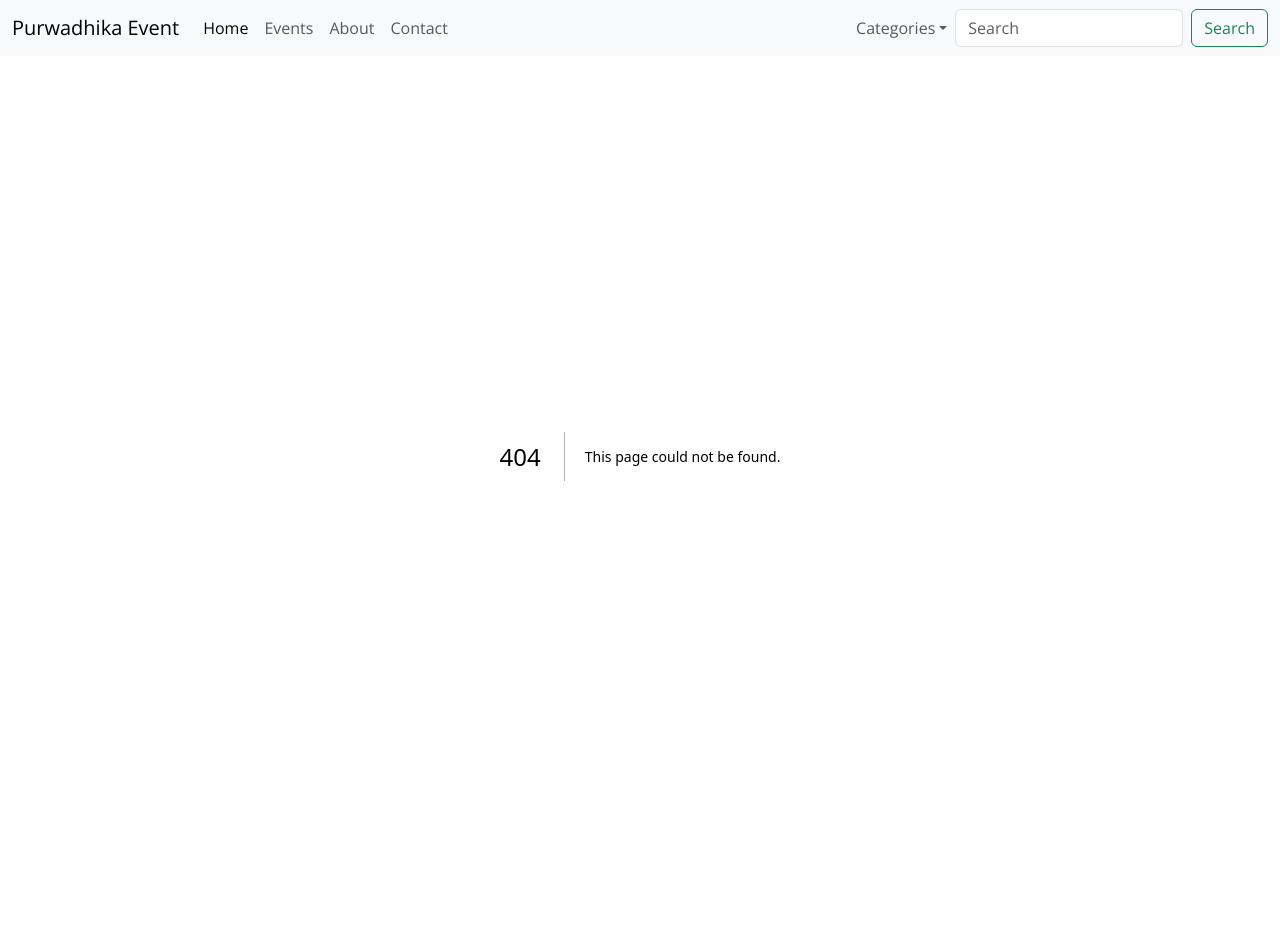
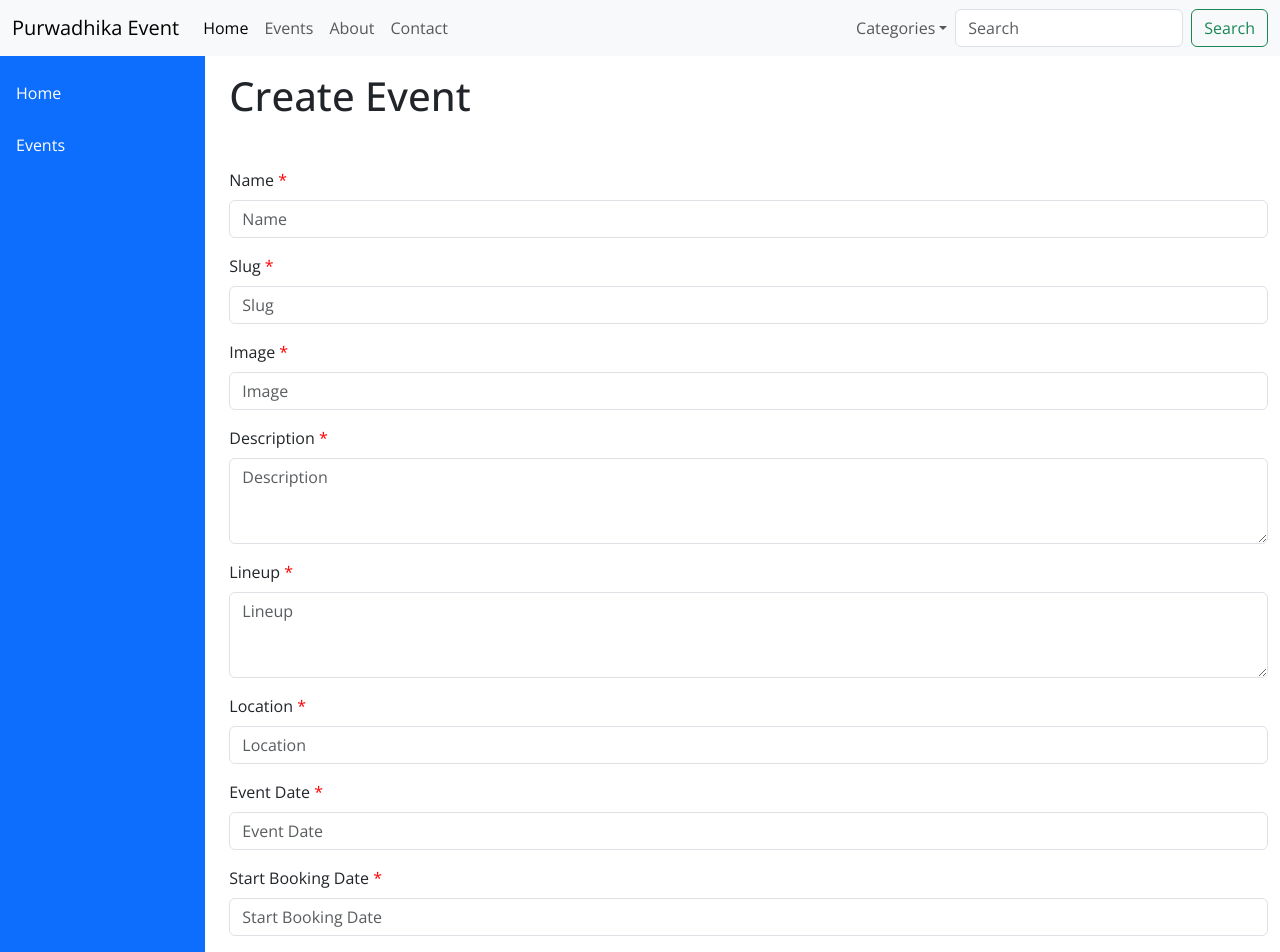
Before and after one commit to Vikkyroth/purwadhika-event-frontend, a Next.js app: page /admin/events/create in a window 1280 px wide. Before the commit this address had no page. Shown: the top 952 px of the page. Before the commit the page ends 856 px from the top, so only its background shows below. Built offline with nearby package versions, Linux system fonts and the light colour scheme.

Commit message:
feat: add create event page

```diff
--- /dev/null
+++ b/src/app/admin/events/create/page.tsx
@@ -0,0 +1,12 @@
+import FormAddEvent from "@/components/FormAddEvent"
+
+const CreateEventPage = () => {
+  return (
+    <>
+      <h1 className="mb-5">Create Event</h1>
+      <FormAddEvent />
+    </>
+  )
+}
+
+export default CreateEventPage
--- /dev/null
+++ b/src/app/admin/layout.tsx
@@ -0,0 +1,22 @@
+import Sidebar from "@/components/Sidebar";
+
+const AdminLayout = ({
+  children,
+}: Readonly<{
+  children: React.ReactNode;
+}>) => {
+  return (
+    <div className="row flex-nowrap">
+      <div className="col-auto col-md-3 col-xl-2 px-sm-2 px-0 bg-primary">
+        <Sidebar />
+      </div>
+      <div className="col py-3">
+        <div className="container">
+          {children}
+        </div>
+      </div>
+    </div>
+  )
+}
+
+export default AdminLayout
--- a/src/app/globals.css
+++ b/src/app/globals.css
@@ -1,3 +1,7 @@
+body {
+  margin: 0;
+}
+
 .hero {
   background-image: url("/assets/images/hero-bg.jpg");
   background-size: cover;
--- a/src/components/FormAddEvent.tsx
+++ b/src/components/FormAddEvent.tsx
@@ -1,22 +1,101 @@
-import React from 'react'
+"use client";
+
+import { ChangeEvent, FormEvent, useState } from "react";
+import { useRouter } from 'next/navigation'
+import Required from "./Required";
+
+const createEvent = async (eventData: any) => {
+  try {
+    const res = await fetch('http://localhost:8000/events', {
+      method: "POST",
+      headers: {
+        "Content-Type": "application/json"
+      },
+      body: JSON.stringify(eventData)
+    });
+    const data = await res.json();
+    const events = data.data;
+
+    return events;
+  } catch (err) {
+    console.error(err);
+  }
+}
 
 const FormAddEvent = () => {
+  const router = useRouter();
+
+  const [data, setData] = useState({
+    name: '',
+    slug: '',
+    image: '',
+    description: '',
+    lineup: '',
+    location: '',
+    eventDate: '',
+    startBookingDate: '',
+    endBookingDate: '',
+  });
+
+  const handleChange = (e: ChangeEvent<HTMLInputElement> | ChangeEvent<HTMLTextAreaElement>) => {
+    setData({
+      ...data,
+      [e.target.name]: e.target.value
+    });
+  }
+
+  const handleSubmit = async (e: FormEvent<HTMLFormElement>) => {
+    e.preventDefault();
+
+    try {
+      await createEvent(data);
+      router.push("/admin/events");
+    } catch (err) {
+      console.error(err);
+      alert("Failed Create Event");
+    }
+  }
+
   return (
-    <div>
+    <form onSubmit={handleSubmit}>
       <div className="mb-3">
-  <label htmlFor="formGroupExampleInput" className="form-label">Event Name</label>
-  <input type="text" className="form-control" id="formGroupExampleInput" placeholder="Input Event Name" />
+        <label htmlFor="name" className="form-label">Name <Required /></label>
+        <input type="text" className="form-control" id="name" name="name" placeholder="Name" value={data.name} onChange={handleChange} required />
       </div>
       <div className="mb-3">
-  <label htmlFor="formGroupExampleInput2" className="form-label">Slug</label>
-  <input type="text" className="form-control" id="formGroupExampleInput2" placeholder="Input Event Slug" />
+        <label htmlFor="slug" className="form-label">Slug <Required /></label>
+        <input type="text" className="form-control" id="slug" name="slug" placeholder="Slug" value={data.slug} onChange={handleChange} required />
       </div>
       <div className="mb-3">
-  <label htmlFor="exampleFormControlTextarea1" className="form-label">Event Description</label>
-  <textarea className="form-control" id="exampleFormControlTextarea1" rows={3}></textarea>
+        <label htmlFor="image" className="form-label">Image <Required /></label>
+        <input type="text" className="form-control" id="image" name="image" placeholder="Image" value={data.image} onChange={handleChange} required />
       </div>
-<button type="submit" className="btn btn-primary">Add Event</button>
+      <div className="mb-3">
+        <label htmlFor="description" className="form-label">Description <Required /></label>
+        <textarea className="form-control" id="description" name="description" rows={3} placeholder="Description" value={data.description} onChange={handleChange} required></textarea>
       </div>
+      <div className="mb-3">
+        <label htmlFor="lineup" className="form-label">Lineup <Required /></label>
+        <textarea className="form-control" id="lineup" name="lineup" rows={3} placeholder="Lineup" value={data.lineup} onChange={handleChange} required></textarea>
+      </div>
+      <div className="mb-3">
+        <label htmlFor="location" className="form-label">Location <Required /></label>
+        <input type="text" className="form-control" id="location" name="location" placeholder="Location" value={data.location} onChange={handleChange} required />
+      </div>
+      <div className="mb-3">
+        <label htmlFor="eventDate" className="form-label">Event Date <Required /></label>
+        <input type="text" className="form-control" id="eventDate" name="eventDate" placeholder="Event Date" value={data.eventDate} onChange={handleChange} required />
+      </div>
+      <div className="mb-3">
+        <label htmlFor="startBookingDate" className="form-label">Start Booking Date <Required /></label>
+        <input type="text" className="form-control" id="startBookingDate" name="startBookingDate" placeholder="Start Booking Date" value={data.startBookingDate} onChange={handleChange} required />
+      </div>
+      <div className="mb-3">
+        <label htmlFor="endBookingDate" className="form-label">End Booking Date <Required /></label>
+        <input type="text" className="form-control" id="endBookingDate" name="endBookingDate" placeholder="End Booking Date" value={data.endBookingDate} onChange={handleChange} required />
+      </div>
+      <button type="submit" className="btn btn-primary">Submit</button>
+  </form>
   )
 }
 
--- /dev/null
+++ b/src/components/Required.tsx
@@ -0,0 +1,7 @@
+const Required = () => {
+  return (
+    <span style={{ color: "red" }}>*</span>
+  )
+}
+
+export default Required
--- /dev/null
+++ b/src/components/Sidebar.tsx
@@ -0,0 +1,22 @@
+import Link from "next/link"
+
+const Sidebar = () => {
+  return (
+    <div className="d-flex flex-column align-items-center align-items-sm-start px-3 pt-2 min-vh-100">
+        <ul className="nav nav-pills flex-column mb-sm-auto mb-0 align-items-center align-items-sm-start" id="menu">
+            <li className="nav-item">
+                <Link href="/" className="nav-link align-middle px-0 text-white">
+                    <i className="fs-4 bi-house"></i> <span className="ms-1 d-none d-sm-inline">Home</span>
+                </Link>
+            </li>
+            <li>
+                <Link href="/admin/events" className="nav-link px-0 align-middle text-white">
+                    <i className="fs-4 bi-speedometer2"></i> <span className="ms-1 d-none d-sm-inline">Events</span>
+                </Link>
+            </li>
+        </ul>
+    </div>
+  )
+}
+
+export default Sidebar
```
Also changed, not shown: src/app/admin/events/page.tsx (renamed from src/components/TableListEvent.tsx, +8 -6 lines), src/app/manage_event/page.tsx (deleted, +0 -12 lines), src/components/SideBars.tsx (deleted, +0 -49 lines). Lines whose indentation alone changed are shown as unchanged.
